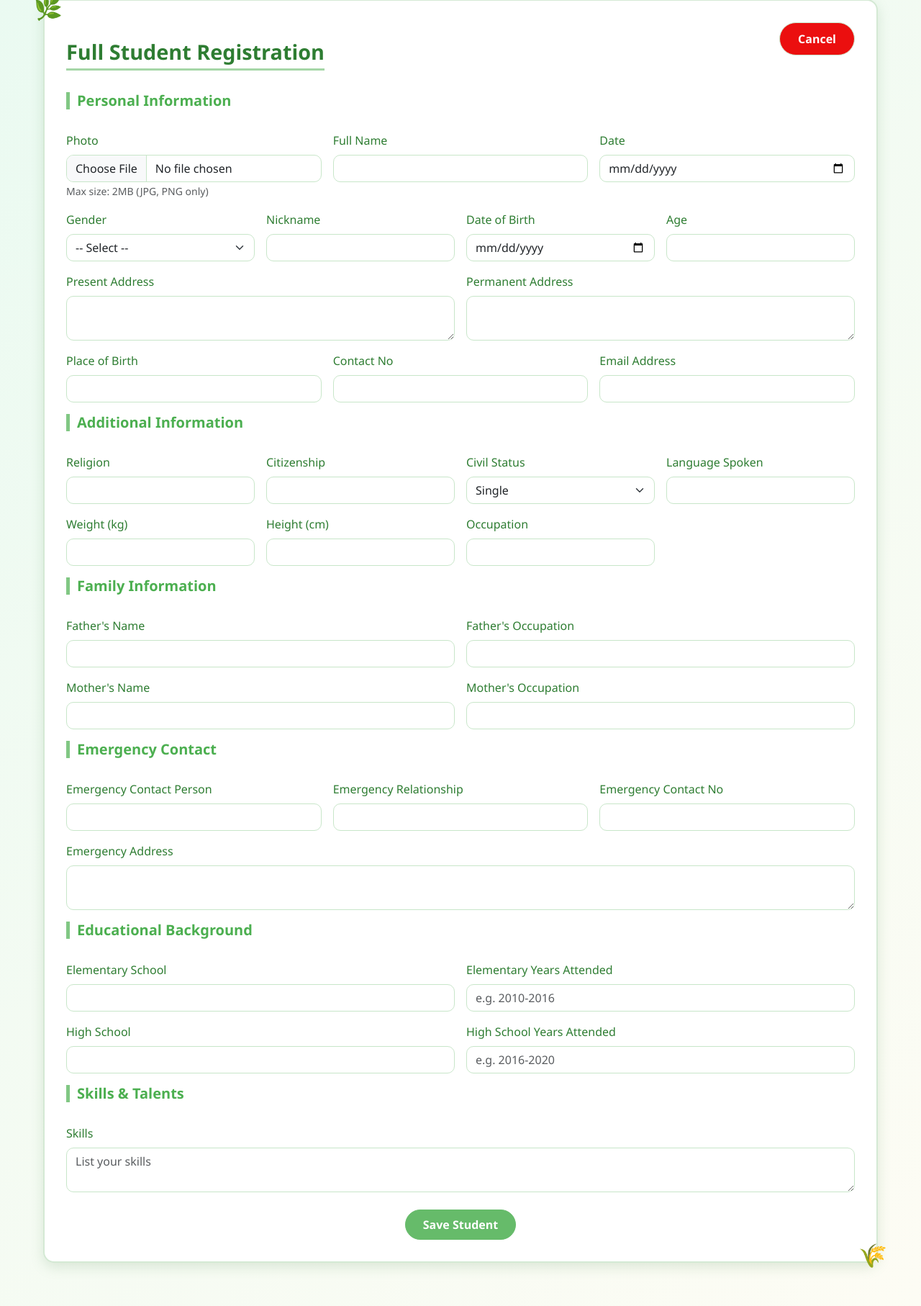
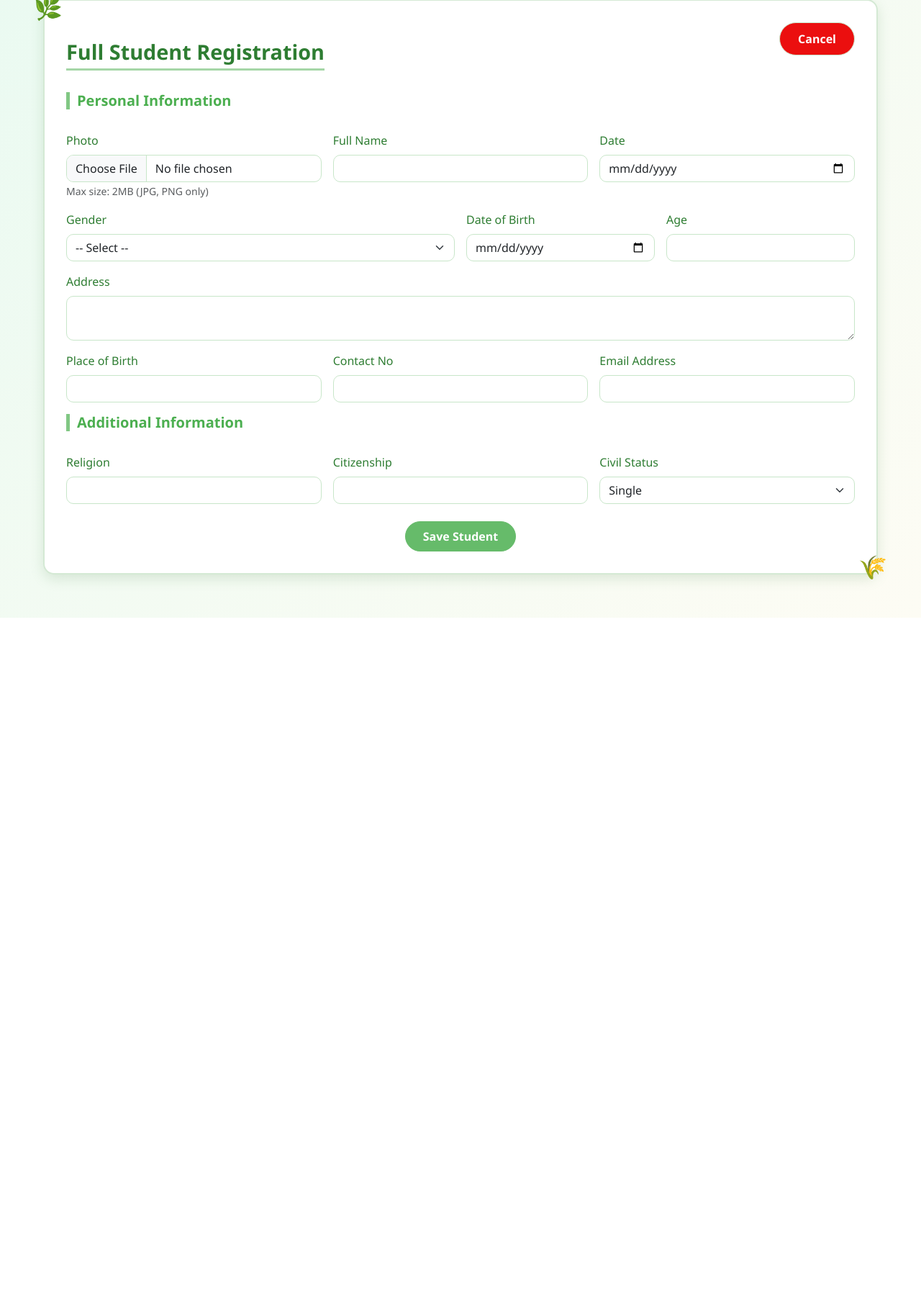
Before and after one commit to justinekyle123/ACTIVITY-in-ITELEC3, a PHP site: page /add.php in a window 1280 px wide. Shown: the part 61-1875 px from the top of the page at 72% size. After the commit the page ends 919 px from the top, so only its background shows below. Run offline with PHP 8.4, Linux system fonts and the light colour scheme; some libraries are stand-ins or nearby versions.

Commit message:
Add files via upload

```diff
--- a/NECESARIO/add.php
+++ b/NECESARIO/add.php
@@ -25,23 +25,6 @@ if($_SERVER['REQUEST_METHOD'] == "POST"){
     $religion = $_POST['religion'];
     $citizenship = $_POST['citizenship'];
     $civil_status = $_POST['civil_status'];
-    // $weight = $_POST['weight'];
-    // $height = $_POST['height'];
-    // $language_spoken = $_POST['language_spoken'];
-    // $occupation = $_POST['occupation'];
-    // $father_name = $_POST['father_name'];
-    // $father_occupation = $_POST['father_occupation'];
-    // $mother_name = $_POST['mother_name'];
-    // $mother_occupation = $_POST['mother_occupation'];
-    // $emergency_contact_person = $_POST['emergency_contact_person'];
-    // $emergency_address = $_POST['emergency_address'];
-    // $emergency_relationship = $_POST['emergency_relationship'];
-    // $emergency_contact_no = $_POST['emergency_contact_no'];
-    // $elementary_school = $_POST['elementary_school'];
-    // $elementary_years_attended = $_POST['elementary_years_attended'];
-    // $high_school = $_POST['high_school'];
-    // $high_school_years_attended = $_POST['high_school_years_attended'];
-    // $skills = $_POST['skills'];
 
 
 
@@ -210,7 +193,7 @@ textarea:focus, input:focus, select:focus {
                 <input type="date" name="date" class="form-control" required>
             </div>
 
-            <div class="col-md-3">
+            <div class="col-md-6">
                 <label class="form-label">Gender</label>
                 <select name="gender" class="form-select" required>
                     <option value="">-- Select --</option>
@@ -218,11 +201,6 @@ textarea:focus, input:focus, select:focus {
                     <option>Female</option>
                     <option>Other</option>
                 </select>
-            </div>
-
-            <div class="col-md-3">
-                <label class="form-label">Nickname</label>
-                <input type="text" name="nickname" class="form-control">
             </div>
 
             <div class="col-md-3">
@@ -235,13 +213,9 @@ textarea:focus, input:focus, select:focus {
                 <input type="number" name="age" class="form-control" min="5" max="99" required>
             </div>
 
-            <div class="col-md-6">
-                <label class="form-label">Present Address</label>
-                <textarea name="present_address" class="form-control" required></textarea>
-            </div>
 
-            <div class="col-md-6">
-                <label class="form-label">Permanent Address</label>
+            <div class="col-md-12">
+                <label class="form-label">Address</label>
                 <textarea name="permanent_address" class="form-control"></textarea>
             </div>
 
@@ -265,17 +239,17 @@ textarea:focus, input:focus, select:focus {
                 <h5 class="section-title">Additional Information</h5>
             </div>
 
-            <div class="col-md-3">
+            <div class="col-md-4">
                 <label class="form-label">Religion</label>
                 <input type="text" name="religion" class="form-control">
             </div>
 
-            <div class="col-md-3">
+            <div class="col-md-4">
                 <label class="form-label">Citizenship</label>
                 <input type="text" name="citizenship" class="form-control" required>
             </div>
 
-            <div class="col-md-3">
+            <div class="col-md-4">
                 <label class="form-label">Civil Status</label>
                 <select name="civil_status" class="form-select">
                     <option>Single</option>
@@ -285,110 +259,6 @@ textarea:focus, input:focus, select:focus {
                 </select>
             </div>
 
-            <div class="col-md-3">
-                <label class="form-label">Language Spoken</label>
-                <input type="text" name="language_spoken" class="form-control">
-            </div>
-
-            <div class="col-md-3">
-                <label class="form-label">Weight (kg)</label>
-                <input type="number" step="0.01" name="weight" class="form-control" min="20" max="200">
-            </div>
-
-            <div class="col-md-3">
-                <label class="form-label">Height (cm)</label>
-                <input type="number" step="0.01" name="height" class="form-control" min="100" max="250">
-            </div>
-
-            <div class="col-md-3">
-                <label class="form-label">Occupation</label>
-                <input type="text" name="occupation" class="form-control">
-            </div>
-
-            <!-- Family Information Section -->
-            <div class="col-12 section-divider">
-                <h5 class="section-title">Family Information</h5>
-            </div>
-
-            <div class="col-md-6">
-                <label class="form-label">Father's Name</label>
-                <input type="text" name="father_name" class="form-control">
-            </div>
-
-            <div class="col-md-6">
-                <label class="form-label">Father's Occupation</label>
-                <input type="text" name="father_occupation" class="form-control">
-            </div>
-
-            <div class="col-md-6">
-                <label class="form-label">Mother's Name</label>
-                <input type="text" name="mother_name" class="form-control">
-            </div>
-
-            <div class="col-md-6">
-                <label class="form-label">Mother's Occupation</label>
-                <input type="text" name="mother_occupation" class="form-control">
-            </div>
-
-            <!-- Emergency Contact Section -->
-            <div class="col-12 section-divider">
-                <h5 class="section-title">Emergency Contact</h5>
-            </div>
-
-            <div class="col-md-4">
-                <label class="form-label">Emergency Contact Person</label>
-                <input type="text" name="emergency_contact_person" class="form-control" required>
-            </div>
-
-            <div class="col-md-4">
-                <label class="form-label">Emergency Relationship</label>
-                <input type="text" name="emergency_relationship" class="form-control" required>
-            </div>
-
-            <div class="col-md-4">
-                <label class="form-label">Emergency Contact No</label>
-                <input type="tel" name="emergency_contact_no" class="form-control" required>
-            </div>
-
-            <div class="col-12">
-                <label class="form-label">Emergency Address</label>
-                <textarea name="emergency_address" class="form-control" required></textarea>
-            </div>
-
-            <!-- Educational Background Section -->
-            <div class="col-12 section-divider">
-                <h5 class="section-title">Educational Background</h5>
-            </div>
-
-            <div class="col-md-6">
-                <label class="form-label">Elementary School</label>
-                <input type="text" name="elementary_school" class="form-control">
-            </div>
-
-            <div class="col-md-6">
-                <label class="form-label">Elementary Years Attended</label>
-                <input type="text" name="elementary_years_attended" class="form-control" placeholder="e.g. 2010-2016">
-            </div>
-
-            <div class="col-md-6">
-                <label class="form-label">High School</label>
-                <input type="text" name="high_school" class="form-control">
-            </div>
-
-            <div class="col-md-6">
-                <label class="form-label">High School Years Attended</label>
-                <input type="text" name="high_school_years_attended" class="form-control" placeholder="e.g. 2016-2020">
-            </div>
-
-            <!-- Skills Section -->
-            <div class="col-12 section-divider">
-                <h5 class="section-title">Skills & Talents</h5>
-            </div>
-
-            <div class="col-12">
-                <label class="form-label">Skills</label>
-                <textarea name="skills" class="form-control" placeholder="List your skills"></textarea>
-            </div>
 
             <!-- Submit Button -->
             <div class="col-12 text-center mt-4">
```
